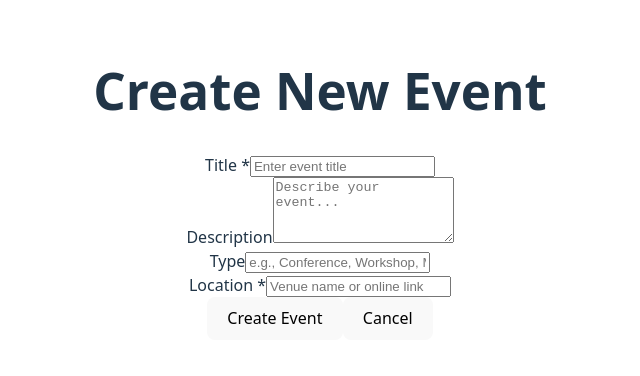
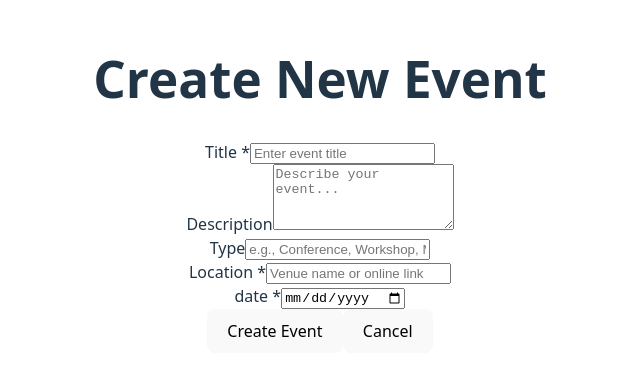
Before and after one commit to LindaEng/events_crud, a React app in the folder frontend/: page /new-event-form in a window 1280 px wide. Shown: the part 216-592 px from the top of the page, without its empty margins (320-960 px from the left). Built offline with nearby package versions, Linux system fonts and the light colour scheme; no server answers; the HTML template or start-up script is replaced by a standard one.

Commit message:
feat: date feature added

```diff
--- a/frontend/src/EventCard.tsx
+++ b/frontend/src/EventCard.tsx
@@ -9,6 +9,7 @@ const EMPTY_EVENT: EventType = {
   description: "",
   type: "",
   location: "",
+  date: ""
 }; //check if best practice later
 
 function EventCard() {
@@ -59,6 +60,7 @@ function EventCard() {
             <p>{event.description}</p>
             <p>{event.type}</p>
             <p>{event.location}</p>
+            <p>{event.date && new Date(event.date).toLocaleDateString()}</p>
             <Link to="/events">Go Back</Link><br/>
             <Link to={`/events/edit-form/${id}`}>Edit</Link>
             <button onClick={handleDelete}>DELETE</button>
--- a/frontend/src/EventForm.tsx
+++ b/frontend/src/EventForm.tsx
@@ -17,6 +17,7 @@ function EventForm() {
         description: '',
         type: '',
         location: '',
+        date: ''
     });
 
     // Find the event directly from the events array
@@ -29,7 +30,8 @@ function EventForm() {
                 title: foundEvent.title || '',
                 description: foundEvent.description || '',
                 type: foundEvent.type || '',
-                location: foundEvent.location || ''
+                location: foundEvent.location || '',
+                date: foundEvent.date || ''
             });
         }
     }, [foundEvent, isEditing]);
@@ -141,6 +143,18 @@ function EventForm() {
                     placeholder="Venue name or online link"
                 />
             </div>
+            <div className="form-group">
+                <label htmlFor="date">date *</label>
+                <input
+                    type="date"
+                    id="date"
+                    name="date"
+                    value={formData.date}
+                    onChange={handleChange}
+                    required
+                    placeholder="Choose a date"
+                />
+            </div>
 
             <div className="form-actions">
                 <button type="submit" className="btn-submit">
```
Also changed, not shown: frontend/src/types/EventType.ts (+7 -6 lines), 2 other files (tests, documents, lock files or other folders).
